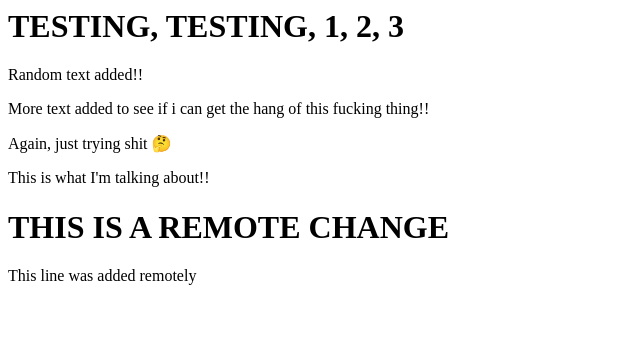
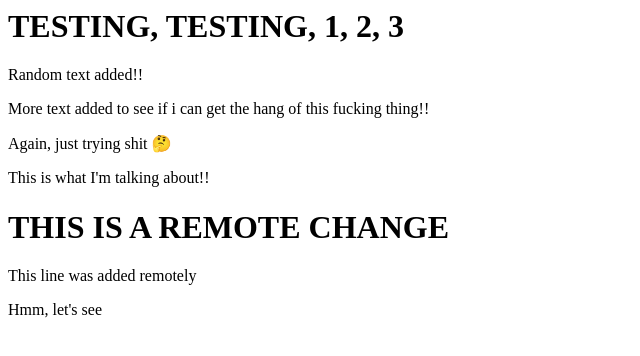
Before and after one commit to DannyBimma/code-black, a plain HTML site: page index.html in a window 1280 px wide. Shown: the whole page, without its empty margins (0-640 px from the left). Drawn offline with Linux system fonts and the light colour scheme.

Commit message:
let's see

```diff
--- a/index.html
+++ b/index.html
@@ -13,5 +13,6 @@
 
     <h1>THIS IS A REMOTE CHANGE</h1>
     <p>This line was added remotely</p>
+    <p>Hmm, let's see</p>
   </body>
 </html>
```
